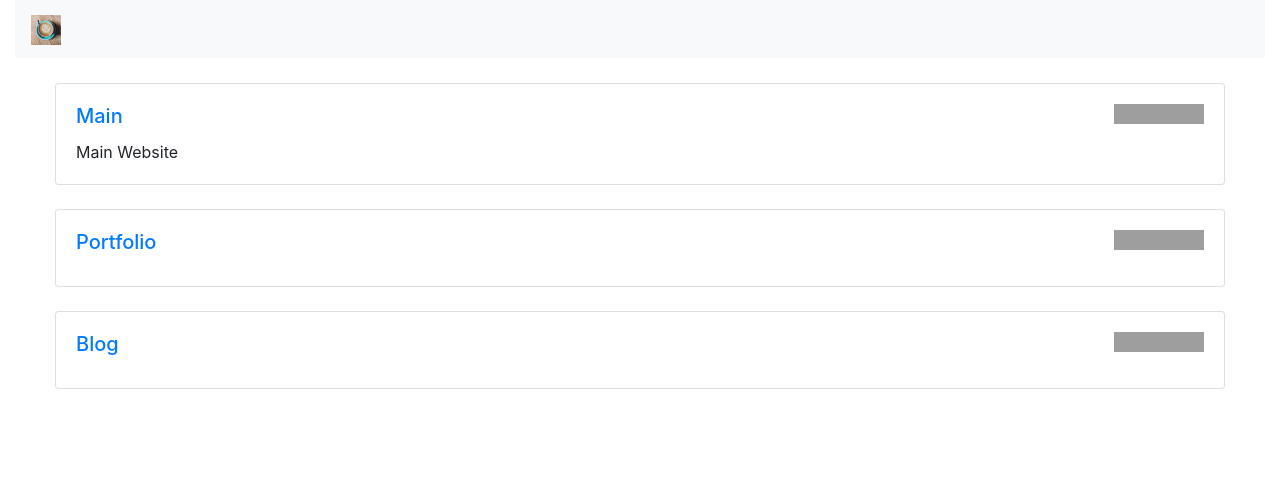
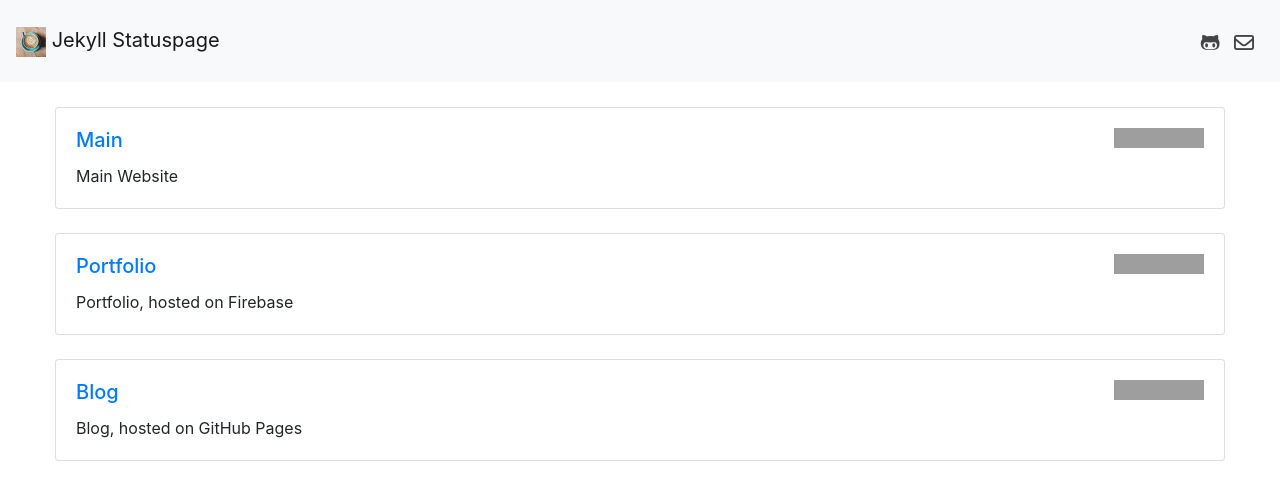
Before and after one commit to edapm/jekyll-statuspage, a Jekyll site: the page built from index.html, in a window 1280 px wide. Shown: the top 500 px of the page. Built offline with Jekyll 4.4.1, drawn with Linux system fonts in a browser that asks for light colours; nearby versions of some CDN libraries; grey boxes are pictures that could not be loaded.

```diff
--- a/Gemfile
+++ b/Gemfile
@@ -2,4 +2,5 @@
 
 source "https://rubygems.org"
 gem 'wdm', '>= 0.1.0' if Gem.win_platform?
+gem "jekyll-remote-theme"
 gemspec
--- a/_config.yml
+++ b/_config.yml
@@ -1,15 +1,42 @@
+# theme                  : "jekyll-statuspage"
+# remote_theme           : "forgenst/jekyll-statuspage"
+
+url: "https://pages.forgenst.com" # url of your site
+baseurl: "/jekyll-statuspage" # only need if your site is hosted as a subdomain, e.g. on GH Pages
+
+plugins:
+  - jekyll-remote-theme
+
+#
+# Statuspage-specific Options
+#
+
 brand:
     title: Jekyll Statuspage
     logo: /assets/icon.jpg
+    logo-text: "Jekyll Statuspage"
 
 color-scheme: # blue, dark or red (light is default)
+fa-code: "c02bf44fa3" # code for font awesome
 
 site-list:
   links:
-    - label: "Main"
-      url: "https://forgenst.com"
-      text: "Main Website"
+    - label: "Main" # Name of your website
+      url: "https://forgenst.com" # Website URL
+      text: "Main Website" # Optional description
+      custom-args: "&color=white&down_color=lightgrey&down_message=offline&label=forgenst.com&logo=firebase&logoColor=orange&style=for-the-badge&up_color=blue&up_message=online" # Optional Shields.io Badge overrides (see https://shields.io for details, all parameters shown in this example)
     - label: "Portfolio"
       url: "https://eapm.forgenst.com"
+      text: "Portfolio, hosted on Firebase"
     - label: "Blog"
       url: "https://blog.forgenst.com"
+      text: "Blog, hosted on GitHub Pages"
+
+social:
+  links:
+    - label: "GitHub"
+      icon: "fab fa-github-alt"
+      url: "https://github.com/forgenst"
+    - label: "Email"
+      icon: "far fa-envelope"
+      url: "mailto:ed@forgenst.com"
--- a/_includes/badges.html
+++ b/_includes/badges.html
@@ -6,7 +6,7 @@
                 <div class="card h-100">
                     <div class="card-body">
                         {% if link.custom-args %}
-                            <h5 class="card-title"><a href="{{ link.url }} ">{{ link.label }}</a><img style="float: right;" src="https://img.shields.io/website?url={{ link.url }}" alt="..."></h5>
+                            <h5 class="card-title"><a href="{{ link.url }} ">{{ link.label }}</a><img style="float: right;" src="https://img.shields.io/website?{{ link.custom-args }}&url={{ link.url }}" alt="..."></h5>
                         {% else %}
                             <h5 class="card-title"><a href="{{ link.url }} ">{{ link.label }}</a><img style="float: right;" src="https://img.shields.io/website?url={{ link.url }}" alt="..."></h5>
                         {% endif %}
--- a/_includes/head.html
+++ b/_includes/head.html
@@ -8,3 +8,4 @@
 <title>{{site.brand.title}}</title>
 <link rel="icon" href="{{site.brand.logo}}" type="image">
 <link rel="stylesheet" href="assets/css/index.css">
+<script src="https://kit.fontawesome.com/{{site.fa-code}}.js" crossorigin="anonymous"></script>
--- a/_includes/nav.html
+++ b/_includes/nav.html
@@ -9,5 +9,21 @@
 {% endif %}
     <a class="navbar-brand" href="{{site.url}}">
         <img src="{{site.brand.logo}}" width="30" height="30" alt="{{site.title}}" loading="lazy">
+        {% if site.brand.logo-text %}
+            <span>{{site.brand.logo-text}}</span>
+        {% endif %}
     </a>
+    {% if site.social.links %}
+        <ul class="social-icons">
+        {% for link in site.social.links %}
+            {% if link.label and link.url %}
+                {% if site.color-scheme == "blue" or site.color-scheme == "dark" or site.color-scheme == "red" %}
+                    <li><a href="{{link.url}}"><i style="color: whitesmoke" class="{{link.icon}}"></i></a></li>
+                {% else %}
+                    <li><a href="{{link.url}}"><i style="color: #444;" class="{{link.icon}}"></i></a></li>
+                {% endif %}
+            {% endif %}
+        {% endfor %}
+        </ul>
+    {% endif %}
 </nav>
--- a/_layouts/default.html
+++ b/_layouts/default.html
@@ -1,15 +1,15 @@
 <!DOCTYPE html>
-<html lang="en">
+<html lang="en" class="h-100">
 <head>
     {% include head.html %}
 </head>
-<body>
-    <div class="container-fluid">
+<body class="d-flex flex-column h-100" data-gr-c-s-loaded="true">
+    <!-- Begin page content -->
+    <main role="main" class="flex-shrink-0">
         {% include nav.html %}
-        {% include badges.html %}
-    </div>
+        <div class="container-fluid">
+            {% include badges.html %}
+        </div>
+    </main>
 </body>
-<footer>
-    {% include footer.html %}
-</footer>
 </html>
--- a/assets/css/index.scss
+++ b/assets/css/index.scss
@@ -20,3 +20,23 @@
 .push {
     margin: 25px;
 }
+
+.social-icons {
+    ul {
+        margin: 0;
+        padding: 0;
+        list-style-type: none;
+        float: right;
+    }
+    li {
+        font-size: 20px;
+        margin-top: 20px;
+        display: inline-block;
+        text-transform: uppercase;
+        padding-right: 10px;
+    }
+    a {
+      white-space: nowrap;
+      font-weight: bold;
+    }
+}
```
Also changed, not shown: HELP.md (deleted, +0 -51 lines), README.md, _includes/footer.html (deleted), jekyll-statuspage.gemspec.
